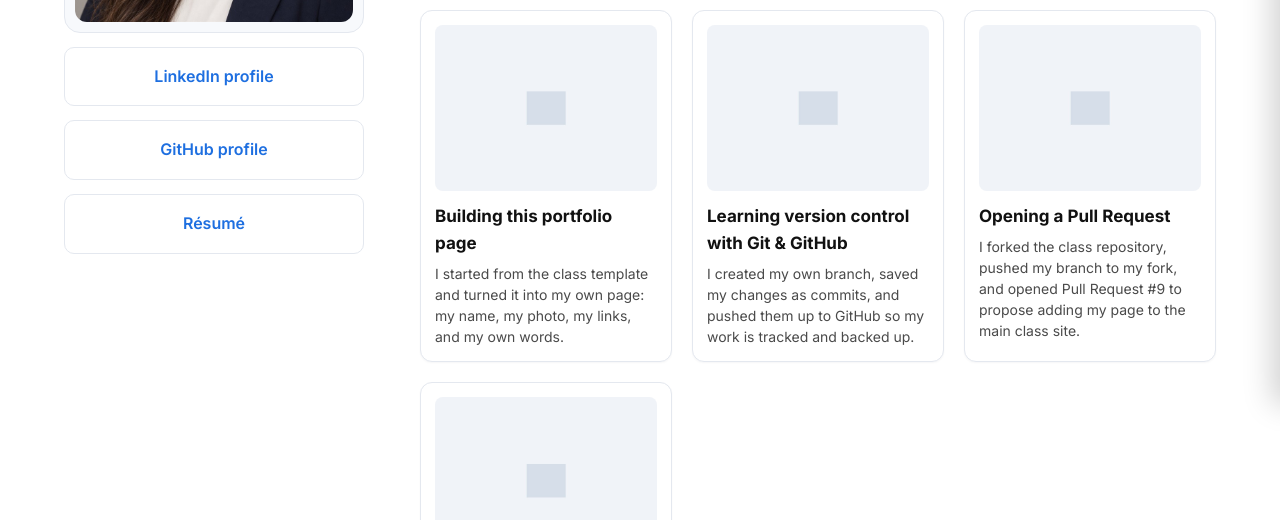
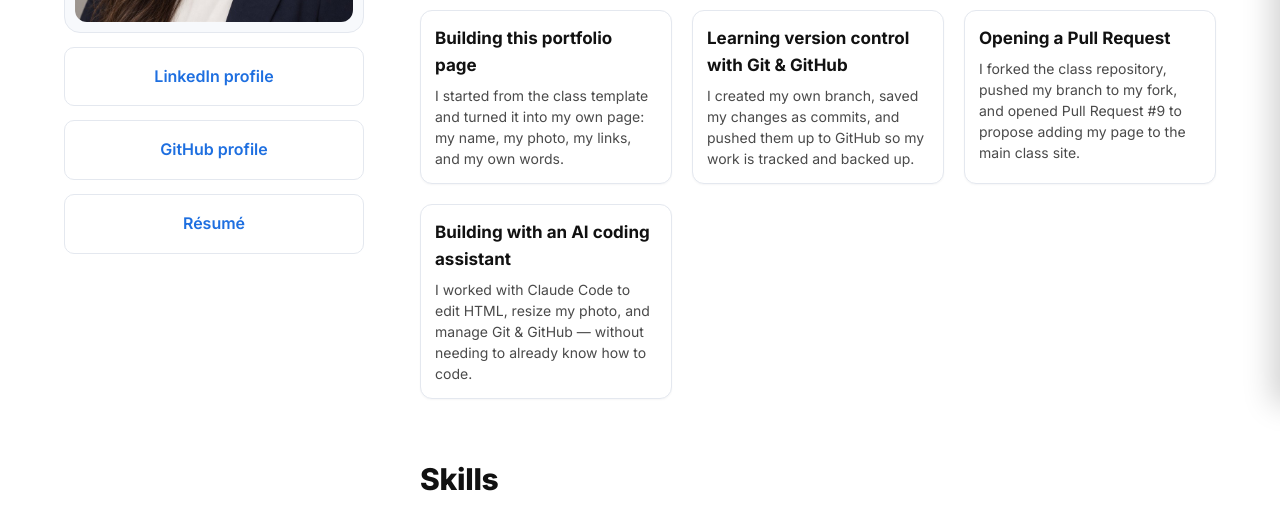
Before and after one commit to rodolfocapdevilla-au/msai-portfolio, a plain HTML site: page students/sofia-moreno/index.html in a window 1280 px wide. Shown: the part 396-916 px from the top of the page. Drawn offline with Linux system fonts and the light colour scheme.

Commit message:
Remove placeholder project images (no real photos available yet)

```diff
--- a/students/sofia-moreno/index.html
+++ b/students/sofia-moreno/index.html
@@ -66,25 +66,21 @@
       <div class="cards">
 
         <article class="card">
-          <img src="../../assets/placeholder.jpg" alt="">
           <h3>Building this portfolio page</h3>
           <p>I started from the class template and turned it into my own page: my name, my photo, my links, and my own words.</p>
         </article>
 
         <article class="card">
-          <img src="../../assets/placeholder.jpg" alt="">
           <h3>Learning version control with Git &amp; GitHub</h3>
           <p>I created my own branch, saved my changes as commits, and pushed them up to GitHub so my work is tracked and backed up.</p>
         </article>
 
         <article class="card">
-          <img src="../../assets/placeholder.jpg" alt="">
           <h3>Opening a Pull Request</h3>
           <p>I forked the class repository, pushed my branch to my fork, and opened Pull Request #9 to propose adding my page to the main class site.</p>
         </article>
 
         <article class="card">
-          <img src="../../assets/placeholder.jpg" alt="">
           <h3>Building with an AI coding assistant</h3>
           <p>I worked with Claude Code to edit HTML, resize my photo, and manage Git &amp; GitHub — without needing to already know how to code.</p>
         </article>
```
